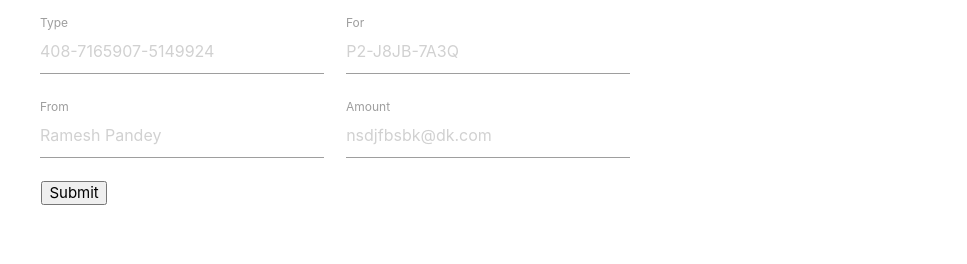
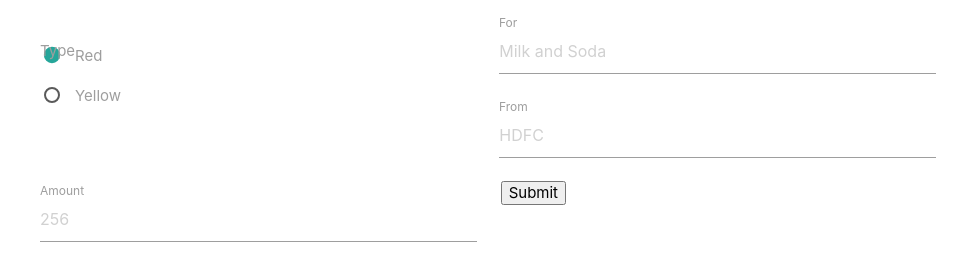
Before and after one commit to ashmanmode/finReports, a plain HTML site: page index.html in a window 1280 px wide. Shown: the part 104-368 px from the top of the page, without its empty margins (152-1119 px from the left). Drawn offline with nearby package versions, Linux system fonts and the light colour scheme.

Commit message:
Update index.html

```diff
--- a/index.html
+++ b/index.html
@@ -9,22 +9,33 @@
       <div class="row">
          <br>
          <h3>Record Transaction</h3>
-         <form class="col s8" action="#" onsubmit="record_transaction()">
+         <form class="col s12" action="#" onsubmit="record_transaction()">
             <div class="row">
                <div class="input-field col s6">
-                  <input placeholder="408-7165907-5149924" id="order_id" type="text" class="validate" required>
+                  <p>
+                     <label>
+                       <input name="group1" type="radio" checked />
+                       <span>Red</span>
+                     </label>
+                   </p>
+                   <p>
+                     <label>
+                       <input name="group1" type="radio" />
+                       <span>Yellow</span>
+                     </label>
+                   </p>
                   <label for="order_id">Type</label>
                </div>
                <div class="input-field col s6">
-                  <input placeholder="P2-J8JB-7A3Q" id="product_sku" type="text" class="validate" required>
+                  <input placeholder="Milk and Soda" id="product_sku" type="text" class="validate" required>
                   <label for="product_sku">For</label>
                </div>
                <div class="input-field col s6">
-                  <input placeholder="Ramesh Pandey" id="buyer_name" type="text" class="validate" required>
+                  <input placeholder="HDFC" id="buyer_name" type="text" class="validate" required>
                   <label for="buyer_name">From</label>
                </div>
                <div class="input-field col s6">
-                  <input placeholder="nsdjfbsbk@dk.com" id="buyer_email" type="text" class="validate" required>
+                  <input placeholder="256" id="buyer_email" type="number" class="validate" required>
                   <label for="buyer_email">Amount</label>
                </div>
                &nbsp;&nbsp;&nbsp;<input id="submit_button" type="submit">
```
